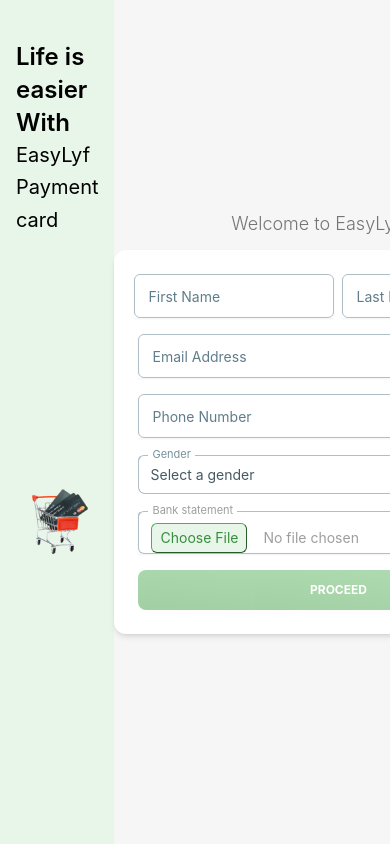
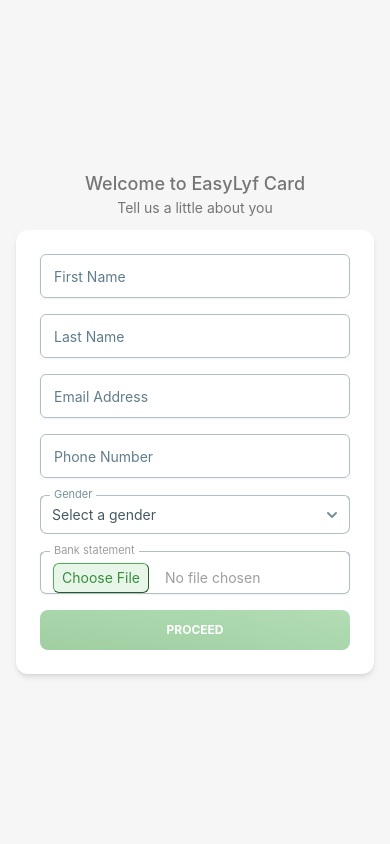
Before and after one commit to Pasify/easylfycard, a React (Vite) app: page / in a window 390 px wide. Built offline with nearby package versions, Linux system fonts and the light colour scheme; what ldrs would draw is missing.

Commit message:
responsive regiatration page

```diff
--- a/src/pages/Register.jsx
+++ b/src/pages/Register.jsx
@@ -34,27 +34,46 @@
   };
   return (
     <div className="flex h-dvh w-dvw">
-      <div className="flex flex-1 basis-[calc(50%-16px)] flex-col items-center justify-center bg-green-50 p-4">
+      <div className="hidden flex-col items-center justify-center bg-green-50 p-4 md:flex md:w-1/2">
         <div>
-          <Typography variant="h4">Life is easier With </Typography>
-          <Typography variant="lead">EasyLyf Payment card</Typography>
+          <Typography
+            variant="h4"
+            className="text-lg font-semibold md:text-xl lg:text-2xl"
+          >
+            Life is so much easier{" "}
+          </Typography>
+          <Typography
+            variant="lead"
+            className="text-sm text-gray-700 md:text-base lg:text-lg"
+          >
+            With EasyLyf card
+          </Typography>
         </div>
-        <div className="h-[70%]">
-          <img src={image3} alt="" className="size-full object-contain" />
+        <div className="flex h-[70%] w-full justify-center">
+          <img
+            src={image3}
+            alt=""
+            className="max-h-full max-w-full object-contain"
+          />
         </div>
       </div>
-      <div className="flex flex-1 basis-[calc(50%-16px)] items-center justify-center">
-        <div>
+      <div className="flex flex-1 items-center justify-center p-4 md:w-1/2">
+        <div className="w-full max-w-md sm:w-[22rem] md:w-[26rem] lg:w-[30rem]">
           <div className="mb-3 text-center">
-            <Typography className="text-lg text-gray-600 sm:text-xl md:text-xl lg:text-2xl">
+            <Typography className="text-lg font-medium text-gray-600 sm:text-sm md:text-xl lg:text-2xl">
               Welcome to EasyLyf Card
+            </Typography>
+            <Typography
+              variant="lead"
+              className="text-sm text-gray-600 sm:text-base md:text-lg"
+            >
+              Tell us a little about you
             </Typography>
           </div>
           <Card className="w-full max-w-md p-4 sm:w-[24rem] md:w-[28rem] lg:w-[32rem]">
             <FormProvider {...methods}>
               <form onSubmit={methods.handleSubmit(submitRegisterForm)}>
                 <CardBody className="flex flex-col gap-4 p-2">
-                  <div className="flex justify-center gap-2">
                   <InputField
                     label="First Name"
                     inputName="firstName"
@@ -74,12 +93,10 @@
                       required: "Last name is required",
                       minLength: {
                         value: 2,
-                          message:
-                            "last name must be at least 2 characters long",
+                        message: "last name must be at least 2 characters long",
                       },
                     }}
                   />
-                  </div>
 
                   <EmailInput />
                   <InputField
```
Lines whose indentation alone changed are shown as unchanged.
